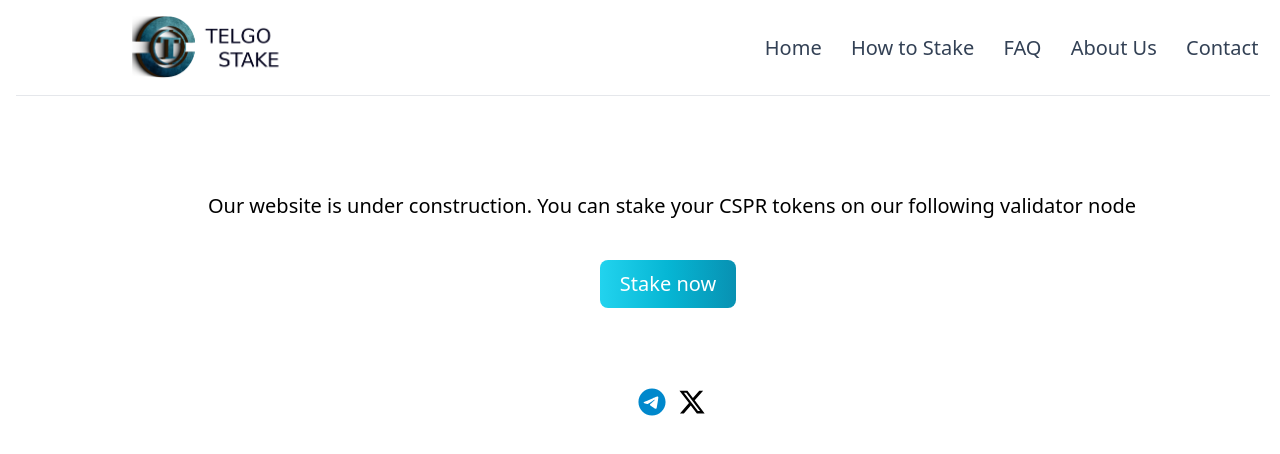
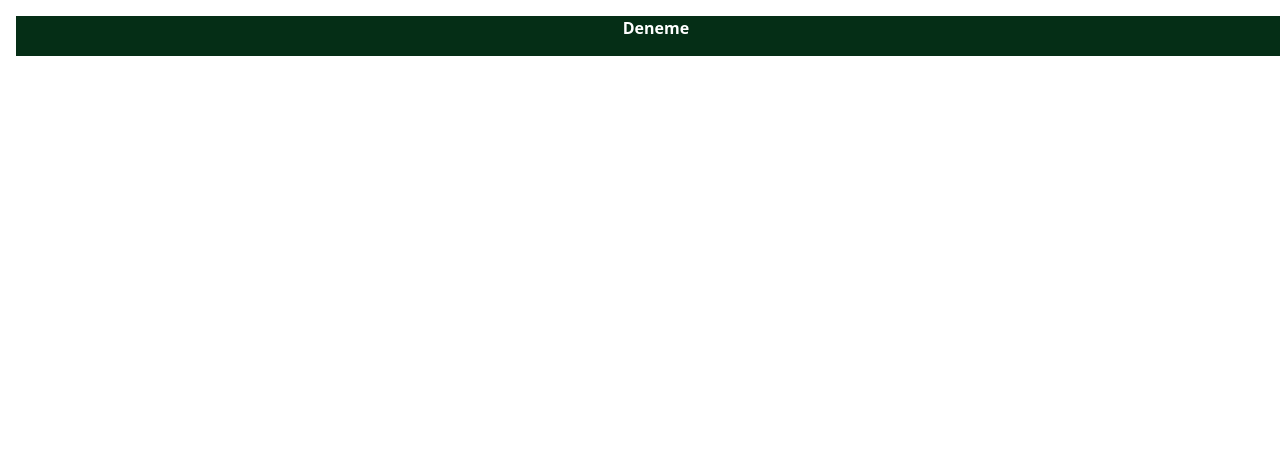
Before and after one commit to saitgulmez/telgostake, a React (Vite) app: page / in a window 1280 px wide. Shown: the top 454 px of the page. Built offline with nearby package versions, Linux system fonts and the light colour scheme.

Commit message:
Update files

```diff
--- a/src/App.css
+++ /dev/null
@@ -1,14 +0,0 @@
-#root {
-  /* max-width: 100%; */
-  /* margin: 0 auto; */
-  /* padding: 0rem; */
-}
-
-
-.container {
-  /* width: 100vw;
-  height: 90vh; */
-  /* transition: 0.05s; */
-  /* margin-top: 5rem; */
-  /* background: blue; */
-}
--- a/src/App.jsx
+++ b/src/App.jsx
@@ -1,5 +1,4 @@
 import { useState } from 'react'
-// import './App.css'
 import { Route, Routes } from "react-router-dom"
 import NavBar from './components/NavBar';
 import Home from './components/Home';
@@ -10,16 +9,8 @@ function App() {
 
   return (
     <div className="w-screen h-screen overflow-auto m-4 ">
-      <NavBar />
-
-
-      <div>
-        <Routes>
-          <Route path="/" element={<Home />} />
-          <Route path="/home" element={<Home />} />
-          <Route path="/notfound" element={<NotFoundPage />} />
-          {/* <Route path="/howtostake" element={<HowToStake />} /> */}
-        </Routes>
+      <div className="bg-black md:bg-red-950 lg:bg-green-950 text-white md:font-bold sm:text-center md:h-10 xsm:h-40" >
+        Deneme
       </div>
     </div>
   );
--- /dev/null
+++ b/src/components/Header.jsx
@@ -0,0 +1,12 @@
+import Logo from './Logo.jsx';
+import Nav from './Nav.jsx';
+
+
+const Header = () => {
+  return (
+    <header>
+      <Logo />
+      <Nav />
+    </header>
+  )
+}
--- /dev/null
+++ b/src/components/Logo.jsx
@@ -0,0 +1,9 @@
+import Image from "../assets/logo-black-371-100.png";
+
+const Logo = () => {
+  return (
+    <div>
+      <img src={Image} alt="" />
+    </div>
+  )
+}
--- a/src/components/NavBar.css
+++ /dev/null
@@ -1,18 +0,0 @@
-/* nav {
-  background: red;
-  position: fixed;
-  } */
-
-  nav {
-    /* height: 6rem; */
-    position: fixed;
-    top: 0
-}
-  .logo {
-    height: 8vmin;
-    pointer-events: none;
-    position: fixed;
-    left: 8rem;
-    /* cursor: pointer; */
-  /* top: 0.5rem; */
-}
--- a/src/components/NavBar.jsx
+++ b/src/components/NavBar.jsx
@@ -4,7 +4,6 @@ import { Link, NavLink } from 'react-router-dom';
 // import logo from '../assets/logo-white-371-130.png'
 // import logo from '../assets/logo-white-371-100.png'
 import logo from '../assets/logo-black-371-130.png'
-import './NavBar.css';
 
 const NavBar = () => {
   const navItem = "font-med text-xl px-3 py-2 text-slate-700 rounded-lg hover:bg-slate-100 hover:text-slate-900 "
--- a/src/index.css
+++ b/src/index.css
@@ -1,32 +1,3 @@
 @tailwind base;
 @tailwind components;
 @tailwind utilities;
-
-* {
-  margin: 0;
-  padding: 0;
-  box-sizing: border-box;
-  /* font-family: sans-serif; */
-    overflow-x:hidden;
-    overflow-y:hidden;
-}
-
-html, body {
-  height: 100%;
-  /* background: red; */
-}
-@layer components {
-  .card {
-    @apply flex items-center justify-center;
-    /* display: flex;
-    align-items: center;
-    justify-content: center; */
-    background-color: theme("colors.twitter-blue");
-    /* background-color: #f1f1f1; */
-    border-radius: 8px;
-    border: 0.7px solid #eee;
-    box-shadow:
-      0 4px 10px -1px rgba(0, 0, 0, 0.1),
-      0 2px 6px -2px rgba(0, 0, 0, 0.2);
-  }
-}
```
Also changed, not shown: src/main.jsx (+0 -23 lines), src/routes-snippet-code.txt (deleted).
